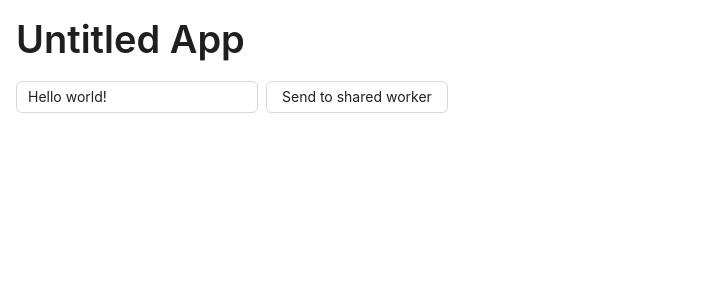
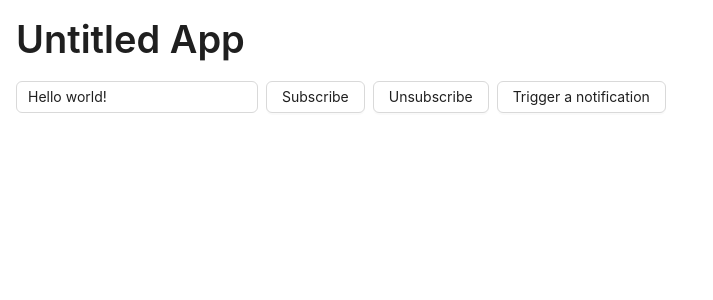
Before and after one commit to tylerlong/shared-worker-demo, a React (Vite) app: page / in a window 1280 px wide. Shown: the top 300 px of the page, without its empty margins (0-713 px from the left). Built offline with nearby package versions, Linux system fonts and the light colour scheme.

Commit message:
First working rc subscription

```diff
--- a/package.json
+++ b/package.json
@@ -8,11 +8,14 @@
     "serve": "parcel src/index.html --dist-dir docs"
   },
   "devDependencies": {
+    "@rc-ex/core": "^1.3.1",
+    "@rc-ex/ws": "^1.1.1",
     "@types/node": "^20.1.3",
     "@types/react-dom": "^18.2.4",
     "@typescript-eslint/eslint-plugin": "^5.59.5",
     "@typescript-eslint/parser": "^5.59.5",
     "antd": "^5.4.7",
+    "buffer": "^5.5.0",
     "eslint": "^8.40.0",
     "eslint-config-alloy": "^5.0.0",
     "eslint-config-prettier": "^8.8.0",
--- a/src/app.tsx
+++ b/src/app.tsx
@@ -1,11 +1,11 @@
 import React from 'react';
-import { Button, Input, Space, Typography, message } from 'antd';
+import { Button, Input, Space, Typography } from 'antd';
 
 const { Title } = Typography;
 
 const worker = new SharedWorker(new URL('./worker.ts', import.meta.url), { type: 'module' });
 worker.port.onmessage = (e) => {
-  message.success(`Received: ${e.data}`);
+  console.log(e.data);
 };
 
 const App = () => {
@@ -17,11 +17,24 @@ const App = () => {
         <Input defaultValue={m} onChange={(v) => setM(v.target.value)} />
         <Button
           onClick={() => {
-            worker.port.postMessage(m);
-            message.info(`Sent: ${m}`);
+            worker.port.postMessage({ type: 'subscribe' });
           }}
         >
-          Send to shared worker
+          Subscribe
+        </Button>
+        <Button
+          onClick={() => {
+            worker.port.postMessage({ type: 'unsubscribe' });
+          }}
+        >
+          Unsubscribe
+        </Button>
+        <Button
+          onClick={() => {
+            worker.port.postMessage({ type: 'trigger' });
+          }}
+        >
+          Trigger a notification
         </Button>
       </Space>
     </>
--- a/src/worker.ts
+++ b/src/worker.ts
@@ -1,7 +1,47 @@
-onconnect = function (event) {
+import RingCentral from '@rc-ex/core';
+import WSExtension from '@rc-ex/ws';
+
+const rc = new RingCentral({
+  server: process.env.RINGCENTRAL_SERVER_URL,
+  clientId: process.env.RINGCENTRAL_CLIENT_ID,
+  clientSecret: process.env.RINGCENTRAL_CLIENT_SECRET,
+});
+
+const ports = new Set<any>();
+const init = async () => {
+  await rc.authorize({
+    jwt: process.env.RINGCENTRAL_JWT_TOKEN,
+  });
+  const wsExt = new WSExtension();
+  await rc.installExtension(wsExt);
+  await wsExt.subscribe(['/restapi/v1.0/account/~/extension/~/message-store?type=Pager'], (event) => {
+    for (const port of Array.from(ports)) {
+      port.postMessage(event);
+    }
+  });
+};
+init();
+
+self.onconnect = function (event) {
   const port = event.ports[0];
-
   port.onmessage = function (e) {
-    port.postMessage(e.data);
+    if (e.data.type === 'subscribe') {
+      ports.add(port);
+      port.postMessage({ type: 'subscribed' });
+    } else if (e.data.type === 'unsubscribe') {
+      ports.delete(port);
+      port.postMessage({ type: 'unsubscribed' });
+    } else if (e.data.type === 'trigger') {
+      rc.restapi()
+        .account()
+        .extension()
+        .companyPager()
+        .post({
+          from: { extensionId: rc.token.owner_id },
+          to: [{ extensionId: rc.token.owner_id }],
+          text: 'Hello world',
+        });
+      port.postMessage({ type: 'triggered' });
+    }
   };
 };
```
Also changed, not shown: 1 other file (tests, documents, lock files or other folders).
